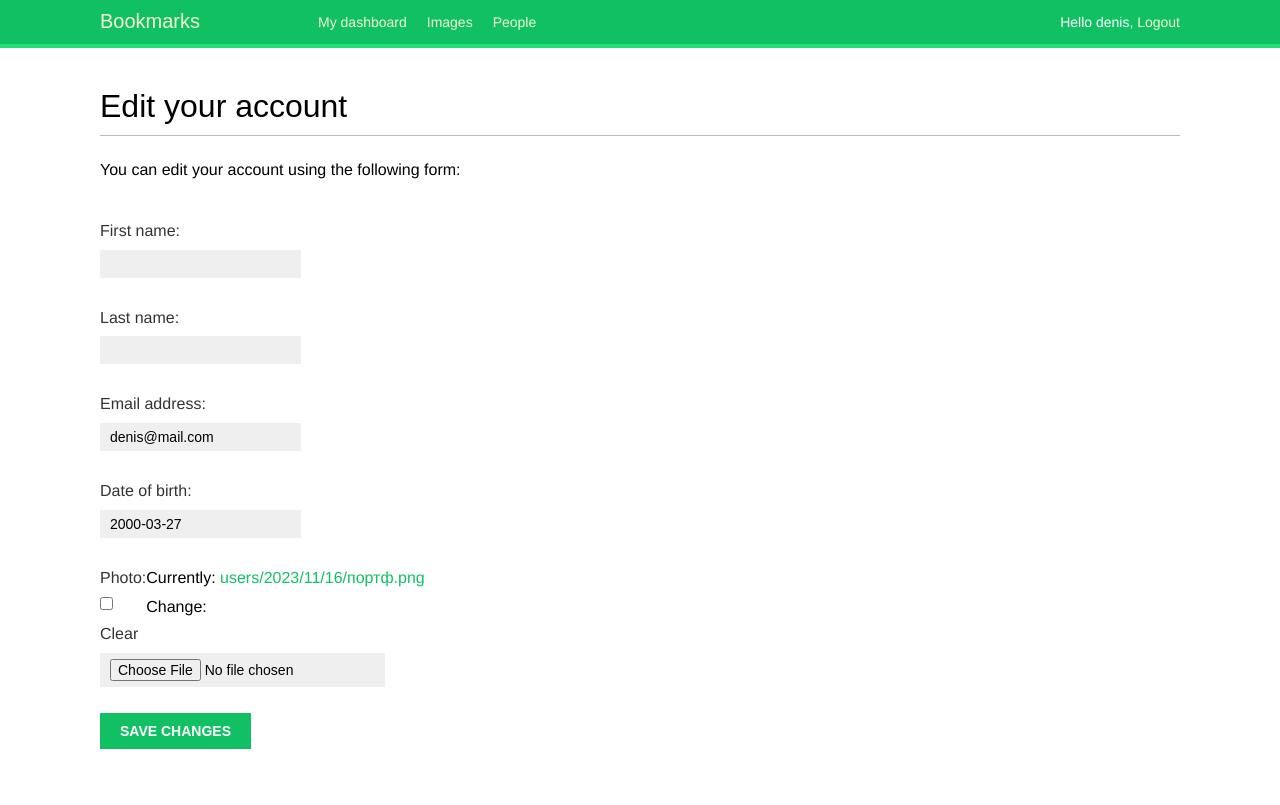
After one commit to DsPeacemaker/bookmarks, a Django app: page /account/edit/ in a window 1280 px wide. The commit adds this page. Run offline with Django 4.2, Linux system fonts and the light colour scheme; a user stored in the database is signed in; data comes from the database, SQL or seed files in the repository; both versions use the stored data as it was after the commit; some web fonts are replaced.

Commit message:
feat: Редактирование пользователем полей в своем аккаунте (url edit profile)

```diff
--- a/bookmarks/account/forms.py
+++ b/bookmarks/account/forms.py
@@ -1,5 +1,6 @@
 from django import forms
 from django.contrib.auth.models import User
+from .models import Profile
 
 
 class LoginForm(forms.Form):
@@ -22,3 +23,15 @@ class UserRegistrationForm(forms.ModelForm):
         if cd['password'] != cd['password2']:
             raise forms.ValidationError('Passwords don\'t match.')
         return cd['password2']
+
+
+class UserEditForm(forms.ModelForm):
+    class Meta:
+        model = User
+        fields = ['first_name', 'last_name', 'email']
+
+
+class ProfileEditForm(forms.ModelForm):
+    class Meta:
+        model = Profile
+        fields = ['date_of_birth', 'photo']
--- a/bookmarks/account/templates/account/dashboard.html
+++ b/bookmarks/account/templates/account/dashboard.html
@@ -4,5 +4,8 @@
 
 {% block content %}
     <h1>Dashboard</h1>
-    <p>Welcome to your dashboard.</p>
+    <p>
+        Welcome to your dashboard. You can <a href="{% url 'edit' %}">edit your profile</a>
+        or <a href="{% url 'password_change' %}">change your password</a>.
+    </p>
 {% endblock %}
--- /dev/null
+++ b/bookmarks/account/templates/account/edit.html
@@ -0,0 +1,14 @@
+{% extends "base.html" %}
+
+{% block title %}Edit your account{% endblock %}
+
+{% block content %}
+  <h1>Edit your account</h1>
+  <p>You can edit your account using the following form:</p>
+  <form method="post" enctype="multipart/form-data">
+    {{ user_form.as_p }}
+    {{ profile_form.as_p }}
+    {% csrf_token %}
+    <p><input type="submit" value="Save changes"></p>
+  </form>
+{% endblock %}
--- a/bookmarks/account/urls.py
+++ b/bookmarks/account/urls.py
@@ -4,7 +4,7 @@ from . import views
 
 urlpatterns = [
     # предыдущий url входа
-    path('login/', views.use_login, name='login'),
+    path('login/', views.user_login, name='login'),
 
     # url адресс входа и выхода
     path('login/', auth_views.LoginView.as_view(), name='login'),
@@ -29,11 +29,12 @@ urlpatterns = [
          auth_views.PasswordResetConfirmView.as_view(),
          name='password_reset_confirm'),
     path('password-reset/complete/',
-         auth_views.PasswordResetCompleteView.as_view(),
-         name='password_reset_complete'),
+          auth_views.PasswordResetCompleteView.as_view(),
+          name='password_reset_complete'),
 
-   # path('', include('django.contrib.auth.urls')),
+    #path('', include('django.contrib.auth.urls')),
     path('', views.dashboard, name='dashboard'),
     path('register/', views.register, name='register'),
+    path('edit/', views.edit, name='edit')
 
 ]
--- a/bookmarks/account/views.py
+++ b/bookmarks/account/views.py
@@ -1,8 +1,9 @@
 from django.shortcuts import render
 from django.http import HttpResponse
 from django.contrib.auth import authenticate, login
-from .forms import LoginForm, UserRegistrationForm
 from django.contrib.auth.decorators import login_required
+from .forms import LoginForm, UserRegistrationForm, UserEditForm, ProfileEditForm
+from .models import Profile
 
 
 @login_required()
@@ -12,7 +13,7 @@ def dashboard(request):
                   {'section': 'dashboard'})
 
 
-def use_login(request):
+def user_login(request):
     if request.method == "POST":
         form = LoginForm(request.POST)
         if form.is_valid():
@@ -32,6 +33,7 @@ def use_login(request):
         form = LoginForm()
     return render(request, 'account/login.html', {'form': form})
 
+
 def register(request):
     if request.method == 'POST':
         user_form = UserRegistrationForm(request.POST)
@@ -39,11 +41,33 @@ def register(request):
             new_user = user_form.save(commit=False)
             new_user.set_password(user_form.cleaned_data['password'])
             new_user.save()
+            Profile.objects.create(user=new_user)
         return render(request,
-                    'account/register_done.html',
-                    {'new_user': new_user})
+                      'account/register_done.html',
+                      {'new_user': new_user})
     else:
         user_form = UserRegistrationForm()
     return render(request,
                   'account/register.html',
                   {'user_form': user_form})
+
+
+@login_required
+def edit(request):
+    if request.method == 'POST':
+        user_form = UserEditForm(instance=request.user,
+                                 data=request.POST)
+        profile_form = ProfileEditForm(instance=request.user.profile,
+                                       data=request.POST,
+                                       files=request.FILES)
+        if user_form.is_valid() and profile_form.is_valid():
+            user_form.save()
+            profile_form.save()
+    else:
+        user_form = UserEditForm(instance=request.user)
+        profile_form = ProfileEditForm(instance=request.user.profile)
+
+    return render(request,
+                  'account/edit.html',
+                  {'user_form': user_form,
+                   'profile_form': profile_form})
```
Also changed, not shown: bookmarks/db.sqlite3, bookmarks/media/users/2023/11/16/значок-лупы-поиск-документирует-знак-108124369.jpg (added).
